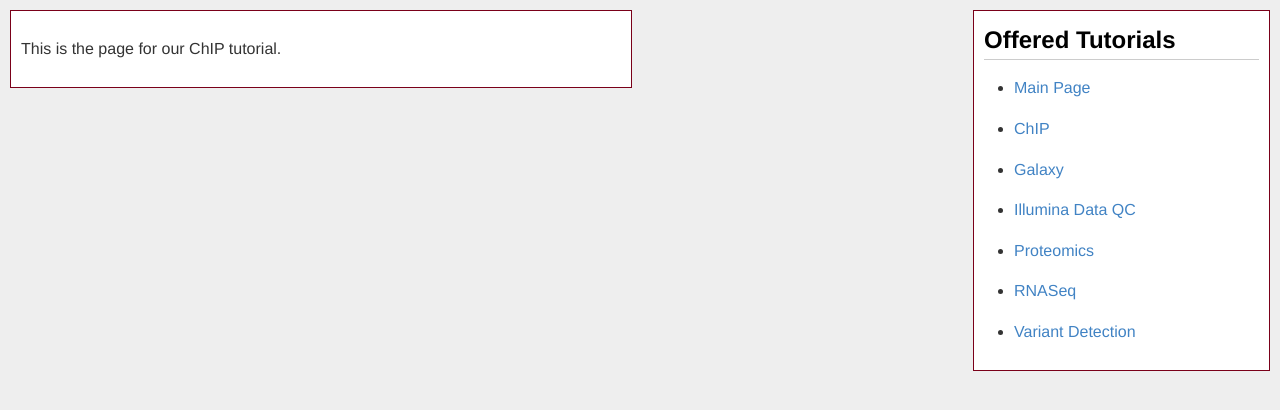
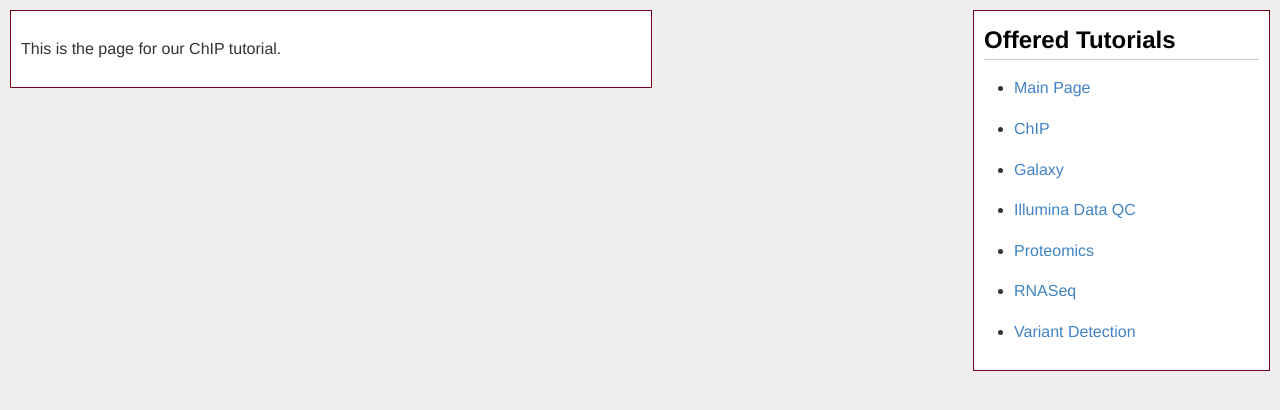
Before and after one commit to msi-ris/Tutorials, a Jekyll site: the page built from chip.md, in a window 1280 px wide. Shown: the top 410 px of the page. Built offline with Jekyll 4.4.1, drawn with Linux system fonts in a browser that asks for light colours.

Commit message:
update css

```diff
--- a/css/main.css
+++ b/css/main.css
@@ -15,7 +15,7 @@ body {
     top:10px;
     left:10px;
     margin-right:320px;
-    min-width:600px;
+    min-width:620px;
     padding:10px;
     border:1px solid #7a0019;
     background-color:#fff;
```
